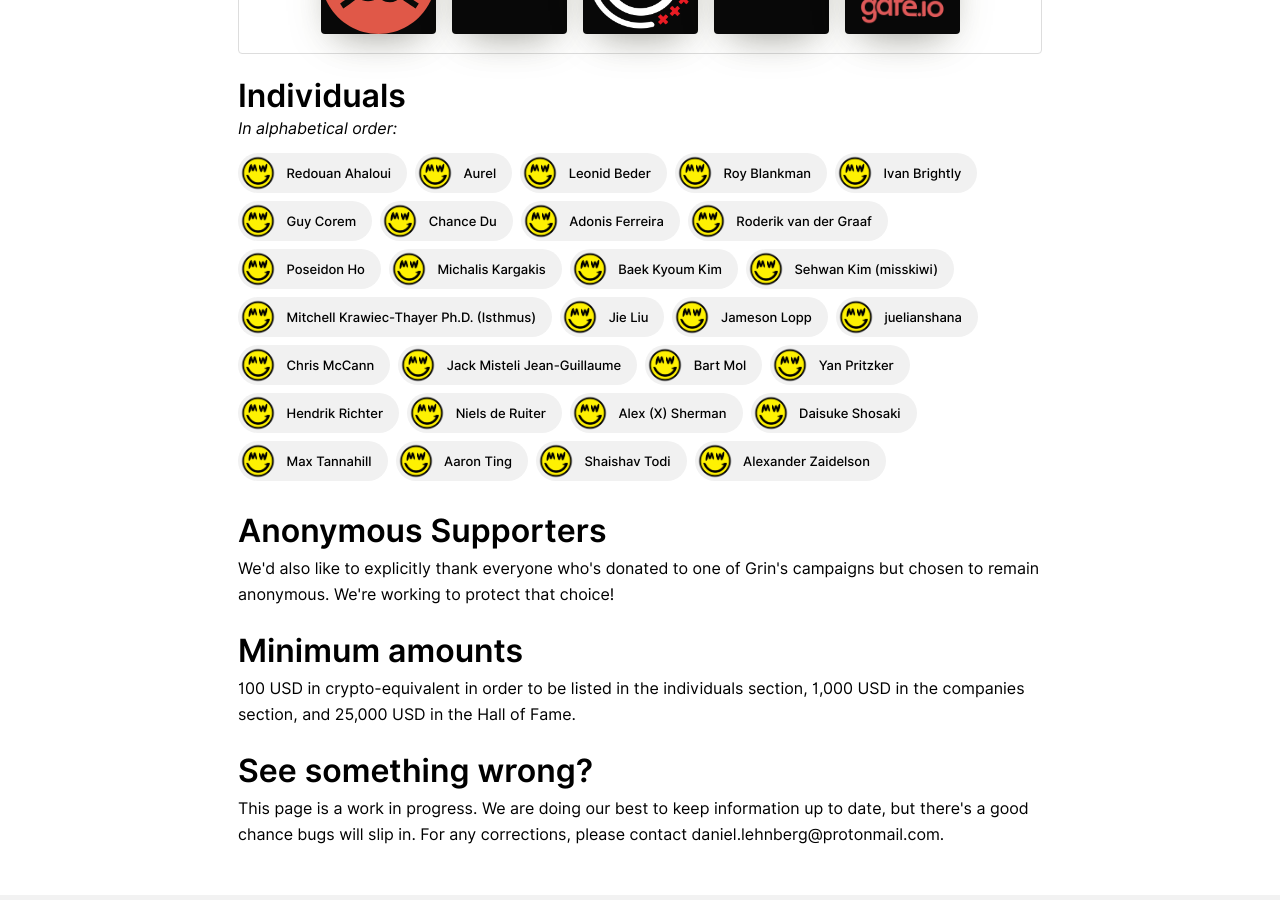
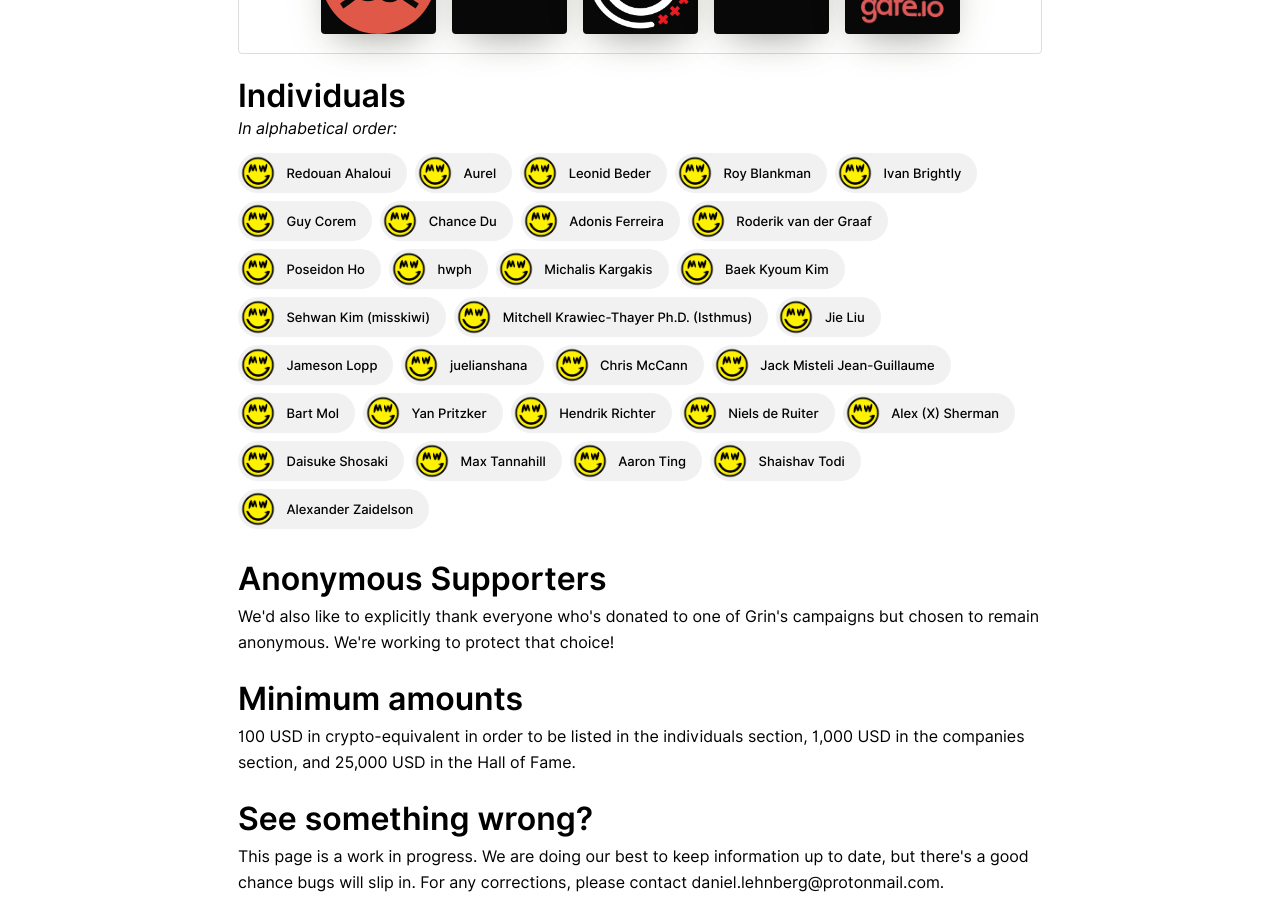
Before and after one commit to mimblewimble/site, a Jekyll site: the page built from friends.html, in a window 1280 px wide and 900 px high, scrolled down 2026 px. Built offline with Jekyll 4.4.1, drawn with Linux system fonts in a browser that asks for light colours; nearby versions of some CDN libraries.

Commit message:
add hwph to friends of grin

```diff
--- a/friends.html
+++ b/friends.html
@@ -201,6 +201,10 @@
     <div class="individual">
       <img src="assets/images/grin-logo.png" />
       <span>Poseidon Ho</span>
+    </div>
+    <div class="individual">
+      <img src="assets/images/grin-logo.png" />
+      <span>hwph</span>
     </div>
     <div class="individual">
       <img src="assets/images/grin-logo.png" />
```
